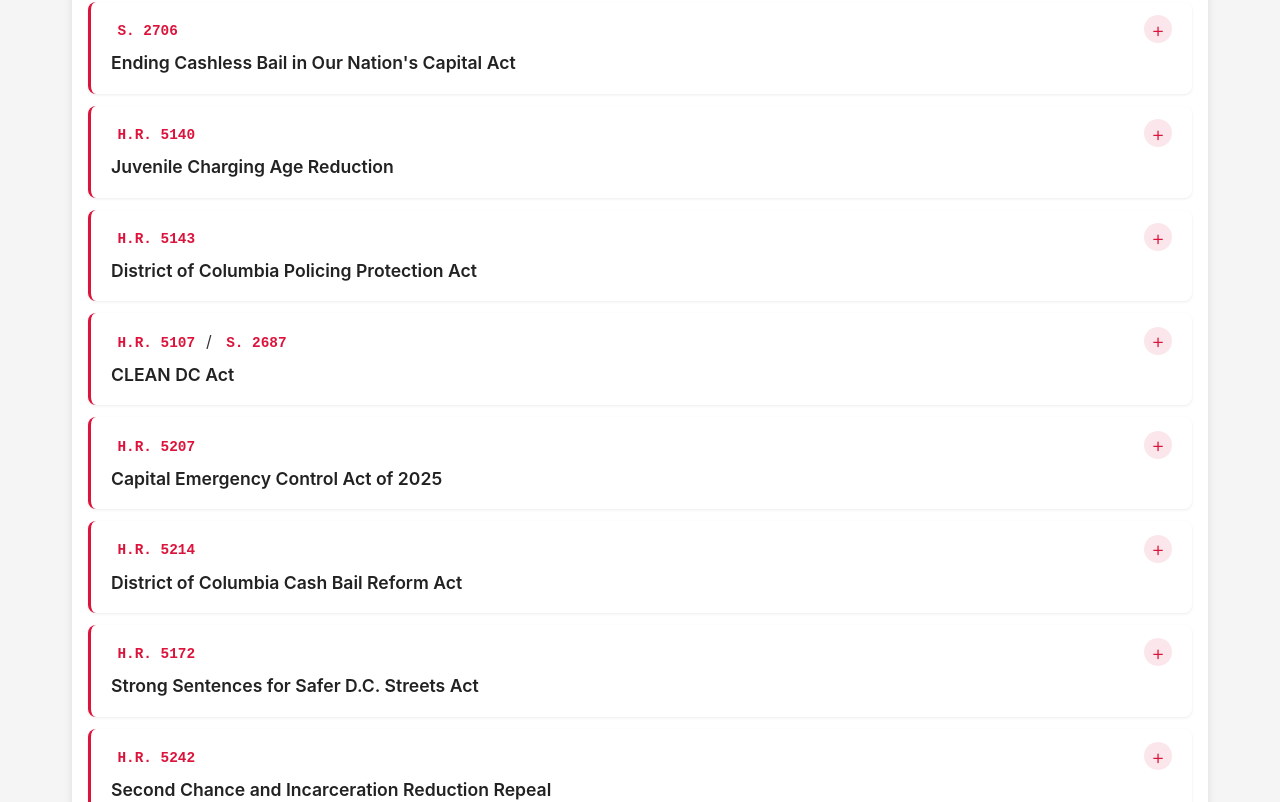
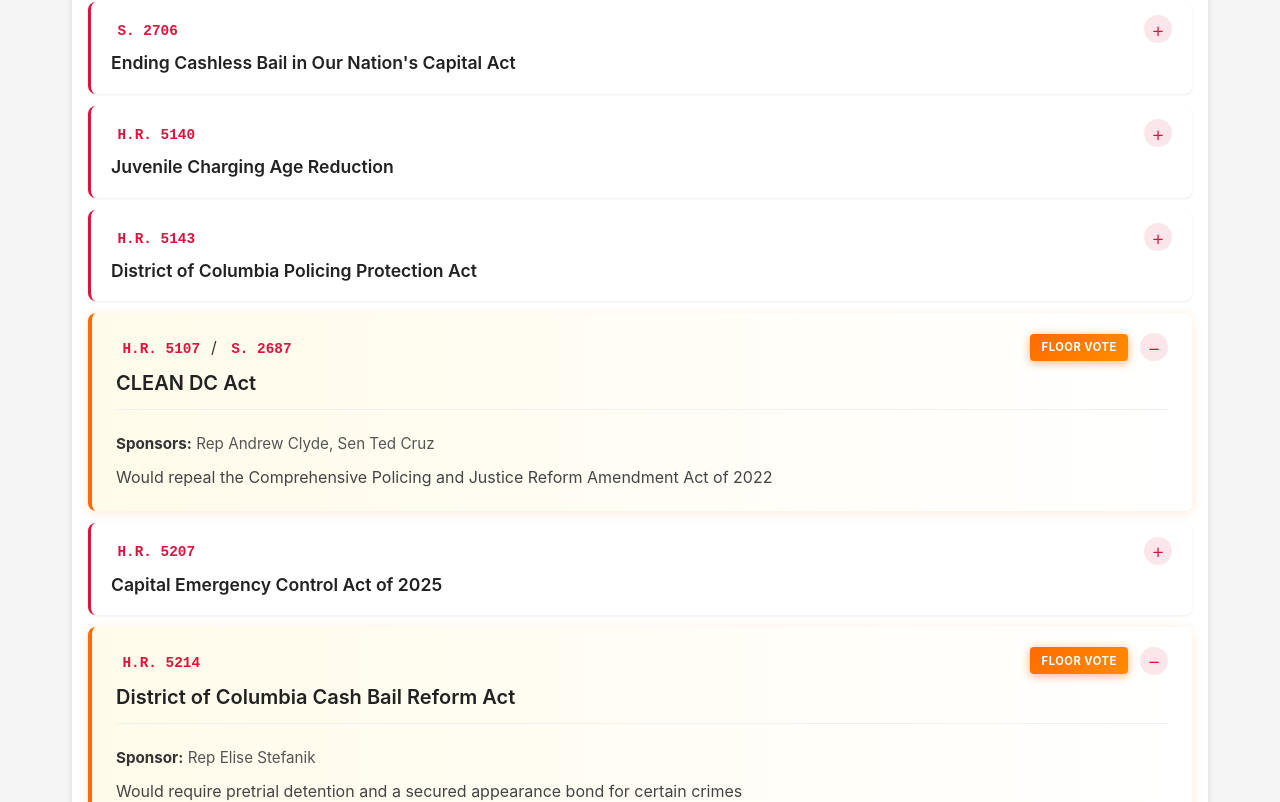
Before and after one commit to antzzz10/dc-bills-tracker, a React (Vite) app: page / in a window 1280 px wide. Shown: the part 1998-2800 px from the top of the page. Built offline with nearby package versions, Linux system fonts and the light colour scheme.

Commit message:
Highlight H.R. 5214 and H.R. 5107 as floor vote bills

```diff
--- a/src/components/BillCard.css
+++ b/src/components/BillCard.css
@@ -21,6 +21,41 @@
 .bill-card:hover {
   box-shadow: 0 3px 8px rgba(0, 0, 0, 0.12);
   border-left-width: 4px;
+}
+
+/* Floor vote highlighting */
+.bill-card.highlighted-floor-vote {
+  background: linear-gradient(to right, #fffbea 0%, #ffffff 100%);
+  border-left-color: #ff6b00;
+  border-left-width: 4px;
+  box-shadow: 0 2px 12px rgba(255, 107, 0, 0.15);
+}
+
+.bill-card.highlighted-floor-vote:hover {
+  box-shadow: 0 4px 16px rgba(255, 107, 0, 0.25);
+  border-left-width: 5px;
+}
+
+.floor-vote-badge {
+  background: linear-gradient(135deg, #ff6b00 0%, #ff8c00 100%);
+  color: white;
+  padding: 0.4rem 0.7rem;
+  border-radius: 4px;
+  font-size: 0.7rem;
+  font-weight: 700;
+  letter-spacing: 0.5px;
+  text-transform: uppercase;
+  box-shadow: 0 2px 6px rgba(255, 107, 0, 0.3);
+  animation: pulse 2s ease-in-out infinite;
+}
+
+@keyframes pulse {
+  0%, 100% {
+    box-shadow: 0 2px 6px rgba(255, 107, 0, 0.3);
+  }
+  50% {
+    box-shadow: 0 2px 10px rgba(255, 107, 0, 0.5);
+  }
 }
 
 .bill-header {
--- a/src/components/BillCard.jsx
+++ b/src/components/BillCard.jsx
@@ -3,7 +3,8 @@
 import billsData from '../data/bills.json'
 
 function BillCard({ bill }) {
-  const [isExpanded, setIsExpanded] = useState(false)
+  // Auto-expand bills with floor-vote highlight
+  const [isExpanded, setIsExpanded] = useState(bill.highlight === 'floor-vote')
   const category = billsData.categories.find(cat => cat.id === bill.category)
 
   const getCongressLink = (billNumber) => {
@@ -30,7 +31,7 @@
 
   return (
     <div
-      className={`bill-card ${isExpanded ? 'expanded' : 'collapsed'}`}
+      className={`bill-card ${isExpanded ? 'expanded' : 'collapsed'} ${bill.highlight ? 'highlighted-' + bill.highlight : ''}`}
       data-category={bill.category}
       onClick={() => setIsExpanded(!isExpanded)}
     >
@@ -59,6 +60,9 @@
           })}
         </div>
         <div className="bill-header-right">
+          {bill.highlight === 'floor-vote' && (
+            <span className="floor-vote-badge">FLOOR VOTE</span>
+          )}
           <span className="expand-icon">{isExpanded ? '−' : '+'}</span>
         </div>
       </div>
--- a/src/components/UpdateBanner.jsx
+++ b/src/components/UpdateBanner.jsx
@@ -11,8 +11,7 @@
       <div className="update-banner-content">
         <span className="update-icon">📢</span>
         <p className="update-text">
-          <strong>Updated November 14, 2025:</strong> Site launched with 96 anti-DC bills tracked.
-          Now featuring collapsible categories and downloadable reports.
+          <strong>November 14, 2025:</strong> Two bills expected on House floor - H.R. 5214 (Cash Bail) & H.R. 5107 (CLEAN DC Act)
         </p>
         <button
           className="update-banner-close"
--- a/src/data/bills.json
+++ b/src/data/bills.json
@@ -171,7 +171,8 @@
       "title": "CLEAN DC Act",
       "sponsors": ["Rep Andrew Clyde", "Sen Ted Cruz"],
       "description": "Would repeal the Comprehensive Policing and Justice Reform Amendment Act of 2022",
-      "category": "crime"
+      "category": "crime",
+      "highlight": "floor-vote"
     },
     {
       "id": "hr5207",
@@ -187,7 +188,8 @@
       "title": "District of Columbia Cash Bail Reform Act",
       "sponsors": ["Rep Elise Stefanik"],
       "description": "Would require pretrial detention and a secured appearance bond for certain crimes",
-      "category": "crime"
+      "category": "crime",
+      "highlight": "floor-vote"
     },
     {
       "id": "hr5172",
```
